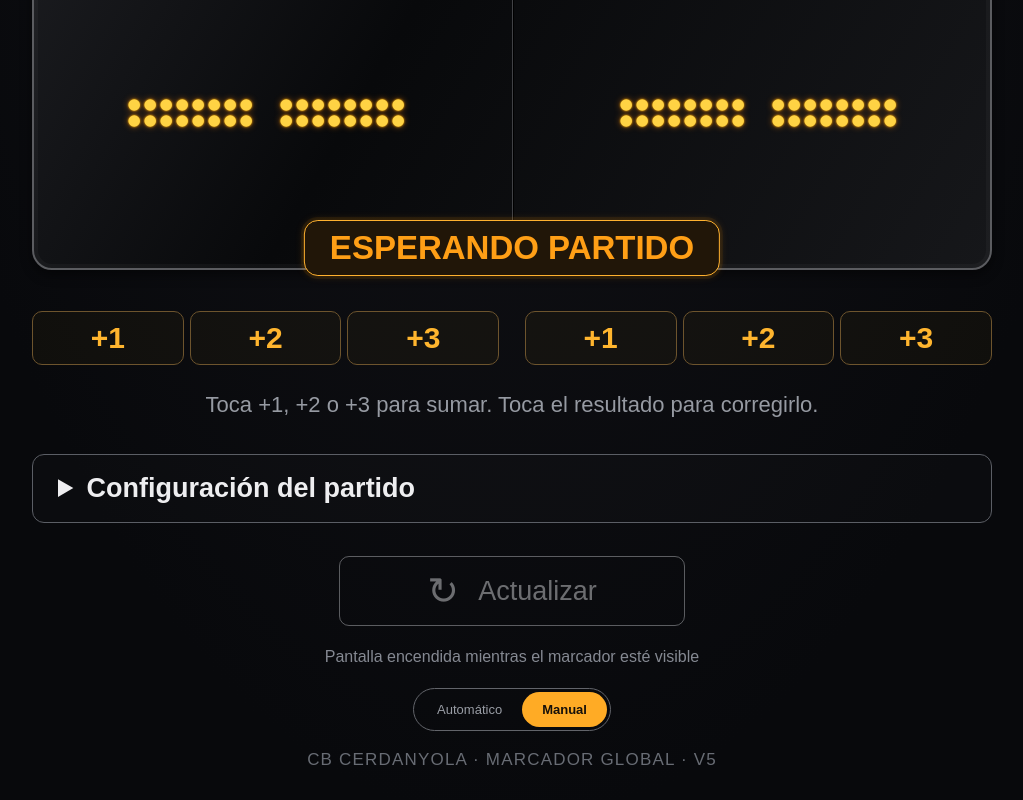
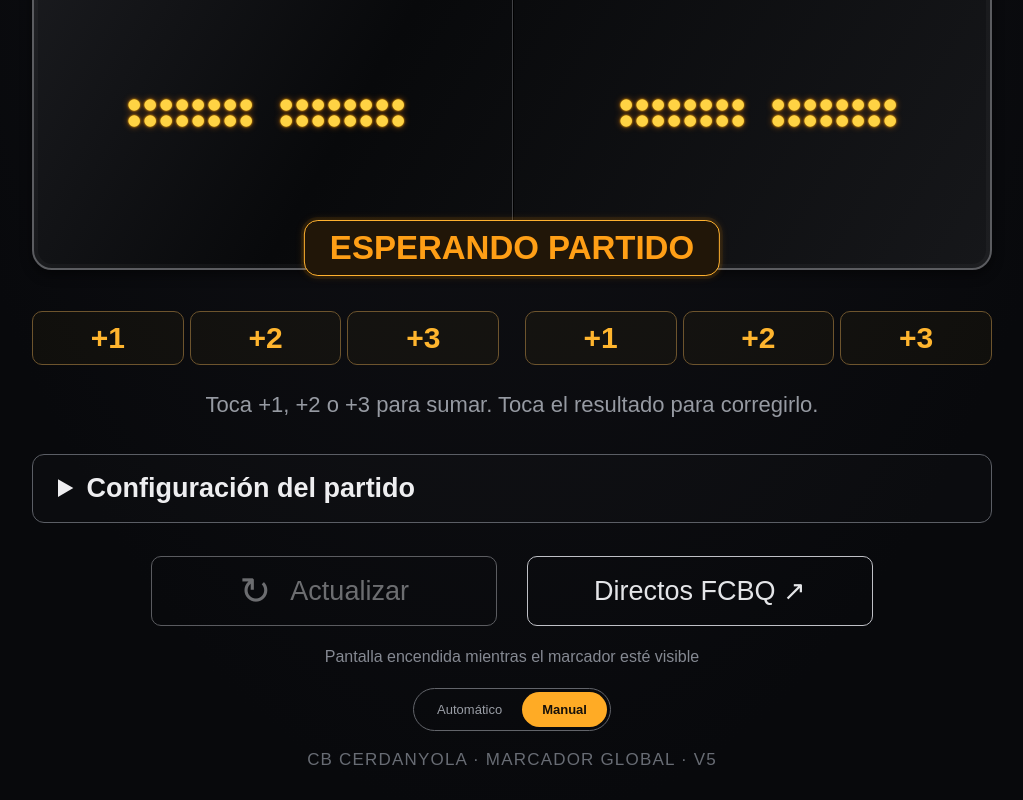
Before and after one commit to ivanmanrique-Autor/Cerdanyola, a plain HTML site: page index.html in a window 1280 px wide. Both pictures are taken after a click on the button "Manual". Shown: the part 546-1346 px from the top of the page, without its empty margins (128-1151 px from the left). Drawn offline with Linux system fonts and the light colour scheme; no server answers.

Commit message:
Añadir acceso a directos FCBQ solo en modo manual

```diff
--- a/index.html
+++ b/index.html
@@ -11,6 +11,8 @@
 
 .mode-selector{display:flex;justify-content:center;gap:0;margin:22px auto 8px;border:1px solid #62646a;border-radius:24px;width:max-content;max-width:100%;padding:3px}.mode-selector button{border:0;border-radius:20px;font-size:13px;padding:10px 20px;color:#999da5;gap:0}.mode-selector button[aria-pressed="true"]{background:#ffab25;color:#16100a;font-weight:750}.manual-controls{display:grid;grid-template-columns:minmax(0,1fr) minmax(0,1fr);gap:2vw;margin:3.2vw 0 2vw}.manual-team{display:grid;grid-template-columns:repeat(3,minmax(0,1fr));gap:6px}.manual-team button{font-size:clamp(15px,4vw,30px);font-weight:750;color:#ffb52e;border-color:#6d542d;min-height:46px;padding:9px 0;background:#ffad1408}.manual-team button:active{background:#ffad1430}.score[role="button"]{cursor:pointer;border-radius:5px}.score[role="button"]:focus-visible{outline:2px solid #ffb12f;outline-offset:3px}
 .score.manual-origin svg{filter:drop-shadow(0 0 1px #ff3030) drop-shadow(0 0 3px #ff303055)}.score.manual-origin svg circle:not([fill="none"]){fill:#ff4545}
+
+.actions:has(#fcbqDirects:not([hidden]))>#original{display:none}
 </style>
 <main>
 <header><h1>CERDANYOLA<span>NUROIL C</span></h1><p class="subtitle">MINI MASCULINO</p><p id="searchStatus" role="status">Buscando partido del mini…</p></header>
@@ -26,7 +28,7 @@
 <section id="manualControls" class="manual-controls" hidden aria-label="Sumar puntos manualmente"><div class="manual-team"><button type="button" id="localScorePlus1" aria-label="Sumar 1 puntos al equipo local">+1</button><button type="button" id="localScorePlus2" aria-label="Sumar 2 puntos al equipo local">+2</button><button type="button" id="localScorePlus3" aria-label="Sumar 3 puntos al equipo local">+3</button></div><div class="manual-team"><button type="button" id="visitScorePlus1" aria-label="Sumar 1 puntos al equipo visitante">+1</button><button type="button" id="visitScorePlus2" aria-label="Sumar 2 puntos al equipo visitante">+2</button><button type="button" id="visitScorePlus3" aria-label="Sumar 3 puntos al equipo visitante">+3</button></div></section>
 <p id="status" role="status">Esperando el directo…</p><p id="sourceTime"></p>
 <details><summary>Configuración del partido</summary><p id="searchInfo"></p><label for="matchUrl">URL del partido · Se detecta automáticamente</label><form id="matchForm"><input id="matchUrl" type="url" required placeholder="Buscando el directo del mini…" aria-label="URL del partido"><button type="submit">Cargar</button></form></details>
-<div class="actions"><button id="refresh"><span class="action-icon" aria-hidden="true">↻</span>Actualizar</button><a class="action" id="original" hidden href="https://www.basquetcatala.cat/directes" target="_blank" rel="noopener"><span class="action-icon" aria-hidden="true">↗</span>Web original</a></div>
+<div class="actions"><button id="refresh"><span class="action-icon" aria-hidden="true">↻</span>Actualizar</button><a class="action" id="fcbqDirects" hidden href="https://www.basquetcatala.cat/directes" target="_blank" rel="noopener noreferrer">Directos FCBQ ↗</a><a class="action" id="original" hidden href="https://www.basquetcatala.cat/directes" target="_blank" rel="noopener"><span class="action-icon" aria-hidden="true">↗</span>Web original</a></div>
 <p id="wakeStatus" style="font-size:11px;color:#969aa2;margin:16px 0 6px" role="status"></p><button id="wakeRetry" hidden type="button" style="font-size:11px;padding:7px 12px">Mantener pantalla encendida</button>
 <div class="mode-selector" role="group" aria-label="Modo del marcador"><button type="button" id="autoMode" aria-pressed="true">Automático</button><button type="button" id="manualMode" aria-pressed="false">Manual</button></div>
 <footer>CB CERDANYOLA · MARCADOR GLOBAL · V5</footer>
@@ -278,6 +280,7 @@ function changeMode(manual){
  awaitingAutoScore=!manual;paintScoreOrigin();
  // Se invalidan las consultas pendientes, sin tocar las cifras visibles.
  $('lastBaskets').hidden=manual;$('manualControls').hidden=!manual;
+ $('fcbqDirects').hidden=!manual;
  $('manualMode').setAttribute('aria-pressed',String(manual));$('autoMode').setAttribute('aria-pressed',String(!manual));
  $('refresh').disabled=manual;$('matchUrl').disabled=manual;
  for(const id of ['localScore','visitScore']){
```
